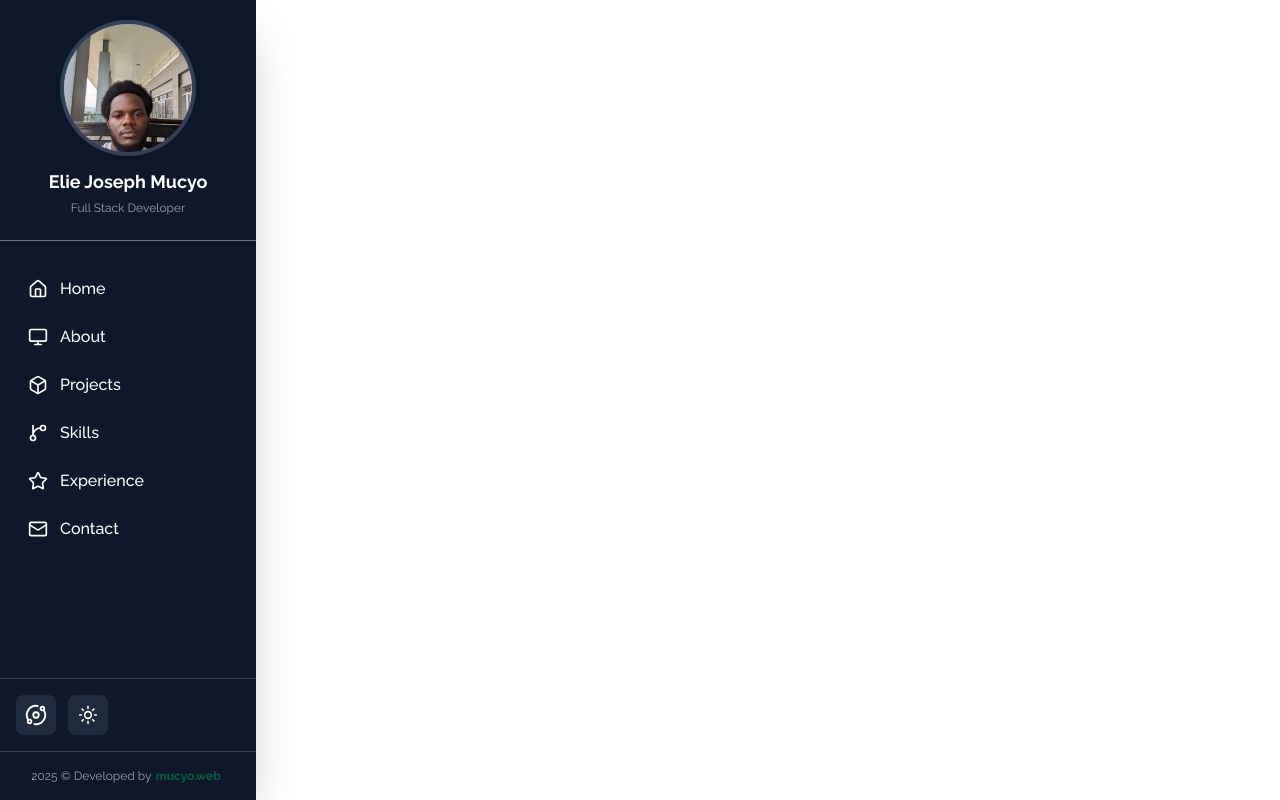
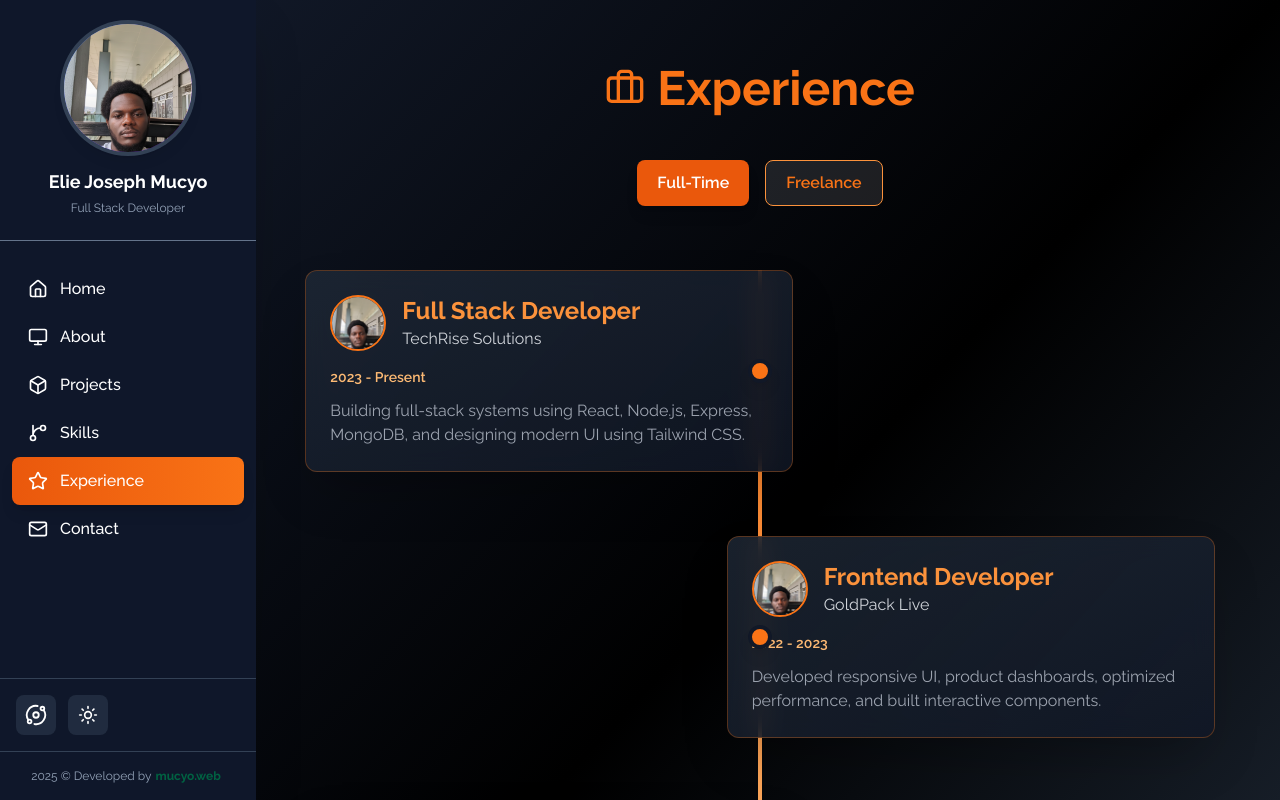
Before and after one commit to mucyoelie/Portfolio, a React (Vite) app: page /experiences in a window 1280 px wide. Shown: the top 800 px of the page. Built offline with nearby package versions, Linux system fonts and the light colour scheme.

Commit message:
update Experience component

```diff
--- a/src/App.tsx
+++ b/src/App.tsx
@@ -1,8 +1,8 @@
 import { useState } from "react";
 import { BrowserRouter as Router, Routes, Route } from "react-router-dom";
-
 import Sidebar from "./components/sibeBar";
 import Hero from "./pages/Hero";
+import Experience from "./pages/Experience";
 import About from "./pages/About";
 import SkillsList from "./pages/Skills";
 import ThreeBackground from "./components/ThreeBackground";
@@ -25,7 +25,8 @@ function App() {
         <Routes>
           <Route path="/" element={<Hero />} />
           <Route path="/about" element={<About/>}/>
-            <Route path="/skills" element={<SkillsList/>}/>
+          <Route path="/skills" element={<SkillsList/>}/>
+          <Route path="/experiences" element={<Experience isSidebarOpen={true} />}/>
         </Routes>
       </div>
     </Router>
--- a/src/components/ThreeBackground.tsx
+++ b/src/components/ThreeBackground.tsx
@@ -79,7 +79,7 @@ export default function ThreeBackground() {
   return (
     <div
      ref={mountRef}
-  className="absolute top-0 left-0 w-full h-full pointer-events-none z-0 overflow-x-hidden"
+  className="absolute top-0 left-0 w-full h-screen pointer-events-none z-0 overflow-x-hidden"
     />
   );
 }
--- a/src/components/sibeBar.tsx
+++ b/src/components/sibeBar.tsx
@@ -36,7 +36,7 @@ const Sidebar: React.FC<SidebarProps> = ({ onToggle3D }) => {
     { name: "About", icon: <Monitor size={20} />, href: "/about" },
     { name: "Projects", icon: <Box size={20} />, href: "/projects" },
     { name: "Skills", icon: <GitBranch size={20} />, href: "/skills" },
-    { name: "Experience", icon: <Star size={20} />, href: "/experience" },
+    { name: "Experience", icon: <Star size={20} />, href: "/experiences" },
     { name: "Contact", icon: <Mail size={20} />, href: "/contact" },
   ];
 
--- a/src/pages/Experience.tsx
+++ b/src/pages/Experience.tsx
@@ -1,10 +1,155 @@
+import React, { useState } from "react";
+import { Briefcase } from "lucide-react";
 
-const Experience = () => {
-  return (
-    <div>
-
-    </div>
-  )
+interface ExperienceProps {
+  isSidebarOpen: boolean;
 }
 
-export default Experience
+const fullTimeExperience = [
+  {
+    role: "Full Stack Developer",
+    company: "TechRise Solutions",
+    logo: "/mucyo.png",
+    period: "2023 - Present",
+    description:
+      "Building full-stack systems using React, Node.js, Express, MongoDB, and designing modern UI using Tailwind CSS.",
+  },
+  {
+    role: "Frontend Developer",
+    company: "GoldPack Live",
+    logo: "/mucyo.png",
+    period: "2022 - 2023",
+    description:
+      "Developed responsive UI, product dashboards, optimized performance, and built interactive components.",
+  },
+  {
+    role: "Frontend Developer",
+    company: "GoldPack Live",
+    logo: "/mucyo.png",
+    period: "2022 - 2023",
+    description:
+      "Developed responsive UI, product dashboards, optimized performance, and built interactive components.",
+  },
+];
+
+const freelanceExperience = [
+  {
+    role: "Junior Software Engineer",
+    company: "Freelance",
+    logo: "/mucyo.png",
+    period: "2021 - 2022",
+    description:
+      "Built landing pages, full web apps, REST API integrations and delivered solutions for clients.",
+  },
+  {
+    role: "Web Designer",
+    company: "Freelance Project",
+    logo: "/mucyo.png",
+    period: "2020 - 2021",
+    description:
+      "Designed UI/UX for websites and landing pages for clients across different industries.",
+  },
+];
+
+const Experience: React.FC<ExperienceProps> = () => {
+  const [activeTab, setActiveTab] = useState<"fulltime" | "freelance">(
+    "fulltime"
+  );
+
+  const experiences =
+    activeTab === "fulltime" ? fullTimeExperience : freelanceExperience;
+
+  return (
+    <div className="min-h-screen dark:bg-gradient-to-br dark:from-gray-900 dark:via-black dark:to-gray-800  bg-slate-50 text-white px-4 sm:px-6 lg:px-8 py-8 sm:py-12 lg:py-16 xl:ml-60">
+      <div className="max-w-6xl mx-auto">
+        {/* Title */}
+        <div className="flex items-center justify-center gap-3 mb-8 sm:mb-10 lg:mb-12">
+          <Briefcase className="text-orange-500 w-7 h-7 sm:w-8 sm:h-8 lg:w-10 lg:h-10" />
+          <h2 className="text-3xl sm:text-4xl lg:text-5xl font-bold text-orange-500">
+            Experience
+          </h2>
+        </div>
+
+        {/* Tabs */}
+        <div className="flex justify-center gap-3 sm:gap-4 mb-10 sm:mb-12 lg:mb-16 flex-wrap">
+          <button
+            onClick={() => setActiveTab("fulltime")}
+            className={`px-4 sm:px-5 py-2 sm:py-2.5 rounded-lg font-semibold transition text-sm sm:text-base ${
+              activeTab === "fulltime"
+                ? "bg-orange-600 text-white shadow-lg"
+                : "bg-white/10 text-orange-500 border border-orange-400"
+            }`}
+          >
+            Full-Time
+          </button>
+          <button
+            onClick={() => setActiveTab("freelance")}
+            className={`px-4 sm:px-5 py-2 sm:py-2.5 rounded-lg font-semibold transition text-sm sm:text-base ${
+              activeTab === "freelance"
+                ? "bg-orange-600 text-white shadow-lg"
+                : "bg-white/10 text-orange-500 border border-orange-400"
+            }`}
+          >
+            Freelance
+          </button>
+        </div>
+
+        {/* Experience Cards */}
+        <div className="relative">
+          {/* Timeline - hidden on mobile, visible on md+ */}
+          <div className="hidden md:block absolute left-1/2 transform -translate-x-1/2 w-1 bg-gradient-to-b from-orange-500 to-orange-300 h-full"></div>
+
+          {experiences.map((exp, index) => {
+            const isLeft = index % 2 === 0;
+            return (
+              <div
+                key={index}
+                className={`mb-8 sm:mb-10 lg:mb-16 flex flex-col md:flex-row ${
+                  isLeft ? "md:flex-row-reverse" : ""
+                } items-center md:gap-8 lg:gap-12`}
+              >
+                {/* Spacer for desktop layout */}
+                <div className="hidden md:block md:w-5/12"></div>
+
+                {/* Content Card */}
+                <div className="w-full md:w-6/12 bg-gradient-to-br from-gray-800/80 to-gray-900/80 backdrop-blur-md p-4 sm:p-6 rounded-xl shadow-2xl border border-orange-500/30 hover:border-orange-500 transition-all duration-300 hover:scale-105">
+                  {/* Logo and Role */}
+                  <div className="flex items-start gap-3 sm:gap-4 mb-3 sm:mb-4">
+                    <img
+                      src={exp.logo}
+                      alt={exp.company}
+                      className="w-12 h-12 sm:w-14 sm:h-14 rounded-full border-2 border-orange-500 object-cover flex-shrink-0"
+                    />
+                    <div className="flex-1 min-w-0">
+                      <h3 className="text-lg sm:text-xl lg:text-2xl font-bold text-orange-400 break-words">
+                        {exp.role}
+                      </h3>
+                      <p className="text-sm sm:text-base text-gray-300 break-words">
+                        {exp.company}
+                      </p>
+                    </div>
+                  </div>
+
+                  {/* Period */}
+                  <p className="text-xs sm:text-sm text-orange-300 font-semibold mb-2 sm:mb-3">
+                    {exp.period}
+                  </p>
+
+                  {/* Description */}
+                  <p className="text-sm sm:text-base text-gray-400 leading-relaxed">
+                    {exp.description}
+                  </p>
+                </div>
+
+                {/* Timeline Dot - only visible on md+ */}
+                <div className="hidden md:flex absolute left-1/2 transform -translate-x-1/2 w-5 h-5 lg:w-6 lg:h-6 bg-orange-500 rounded-full border-4 border-gray-900 shadow-lg z-10"></div>
+              </div>
+            );
+          })}
+        </div>
+      </div>
+    </div>
+  );
+};
+
+export default Experience;
--- a/src/pages/Skills.tsx
+++ b/src/pages/Skills.tsx
@@ -38,6 +38,42 @@ const skills: Skill[] = [
   { name: "Git", icon: <SiGit className="text-red-500" /> },
   { name: "GitHub", icon: <SiGithub className="text-gray-800 dark:text-white" /> },
   { name: "NestJS", icon: <SiNestjs className="text-red-600" /> },
+  {
+    name: "Figma",
+    icon: (
+      <svg
+        width="40"
+        height="60"
+        viewBox="0 0 256 384"
+        xmlns="http://www.w3.org/2000/svg"
+      >
+        <path fill="#f24e1e" d="M128 192c0-35.3 28.7-64 64-64s64 28.7 64 64-28.7 64-64 64-64-28.7-64-64z"/>
+        <path fill="#ff7262" d="M0 320c0-35.3 28.7-64 64-64h64v64c0 35.3-28.7 64-64 64S0 355.3 0 320z"/>
+        <path fill="#a259ff" d="M128 0v128h64c35.3 0 64-28.7 64-64S227.3 0 192 0h-64z"/>
+        <path fill="#1abcfe" d="M0 64c0 35.3 28.7 64 64 64h64V0H64C28.7 0 0 28.7 0 64z"/>
+        <path fill="#0acf83" d="M0 192c0 35.3 28.7 64 64 64h64V128H64c-35.3 0-64 28.7-64 64z"/>
+      </svg>
+    ),
+  },
+    {
+    name: "Thunkable",
+    icon: (
+      <svg
+        width="40"
+        height="40"
+        viewBox="0 0 256 256"
+        xmlns="http://www.w3.org/2000/svg"
+      >
+        <circle cx="128" cy="128" r="128" fill="#202C59" />
+        <path
+          fill="#FFFFFF"
+          d="M181.333 74.667H74.667c-8.16 0-14.667 6.507-14.667 14.666v77.334c0 8.16 6.507 14.666 14.667 14.666h106.666c8.16 0 14.667-6.506 14.667-14.666V89.333c0-8.159-6.507-14.666-14.667-14.666zm-53.333 98.666c-22.08 0-40-17.92-40-40 0-22.079 17.92-40 40-40 22.079 0 40 17.921 40 40 0 22.08-17.921 40-40 40z"
+        />
+        <circle cx="128" cy="128" r="26.667" fill="#FF4F5A" />
+      </svg>
+    ),
+  },
+
 ];
 
 const Skills: React.FC = () => {
```
